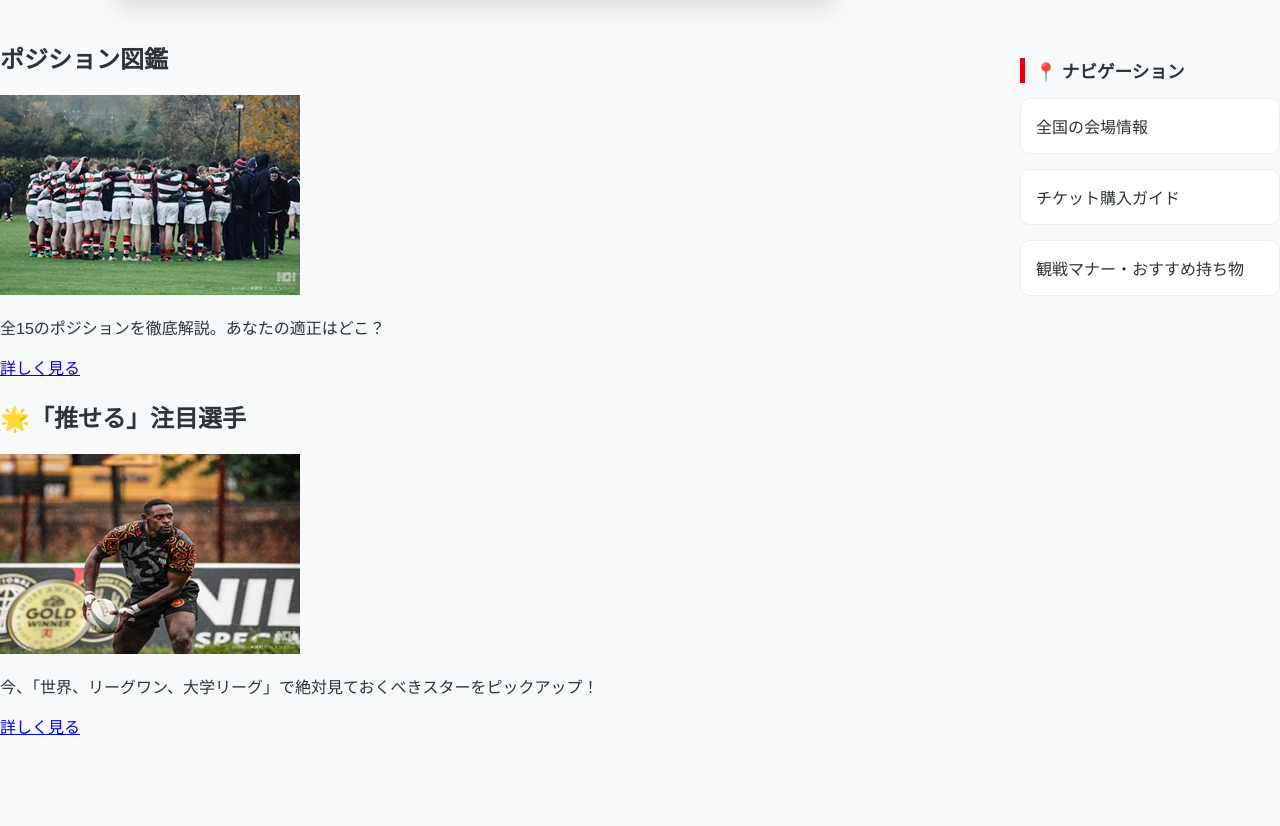
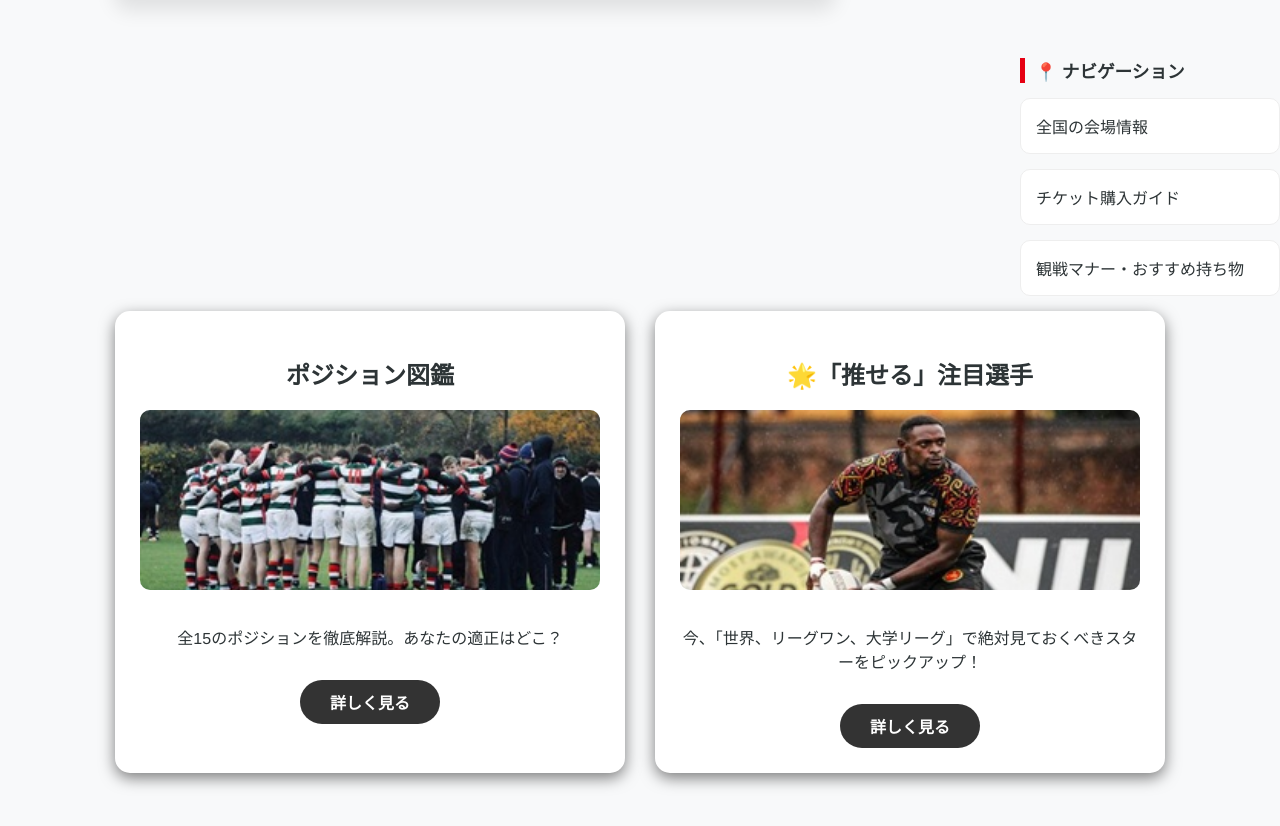
Before and after one commit to K-ai809/Rugby-Navi, a plain HTML site: page index.html in a window 1280 px wide. Shown: the part 600-1426 px from the top of the page. Before the commit the page ends 1338 px from the top, so only its background shows below. Drawn offline with Linux system fonts and the light colour scheme.

Commit message:
css：下部エリア作成

```diff
--- a/style.css
+++ b/style.css
@@ -99,3 +99,42 @@ body{font-family: "Helvetica Neue", Arial, "Hiragino Kaku Gothic ProN", "Hiragin
                   color: white;
                   transform: translateX(5px);
                   box-shadow: 0 6px 15px rgba(230, 0, 18, 0.2);}
+
+/*下部エリア*/
+.bottom-section{clear: both;
+                max-width: 1050px;
+                margin: 60px auto;
+                display: flex;
+                gap: 30px;
+                padding: 0 20px;}
+
+/*下部内カードデザイン*/
+.info-card{flex: 1;
+           background: white;
+           padding: 25px;
+           border-radius: 15px;
+           text-align: center;
+           box-shadow: 0 5px 15px rgba(0, 0, 0, 0.5);
+           transition: 0.3s ease;}
+
+.info-card:hover{transform: translateY(-5px);}
+
+/*カード内の画像*/
+.card-img{width: 100%;
+          height: 180px;
+          object-fit: cover;
+          border-radius: 10px;
+          margin-bottom: 15px;}
+
+/*カード内のボタン*/
+.btn{display: inline-block;
+     background: #333;
+     color: white;
+     padding: 10px 30px;
+     text-decoration: none;
+     border-radius: 25px;
+     font-weight: bold;
+     margin-top: 15px;
+     transition: 0.3s;}
+
+.btn:hover{background: #e60012;}
```
